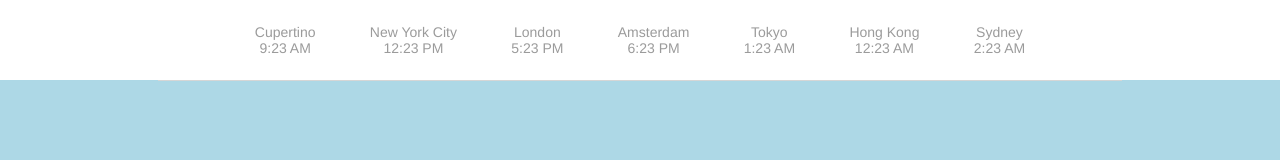
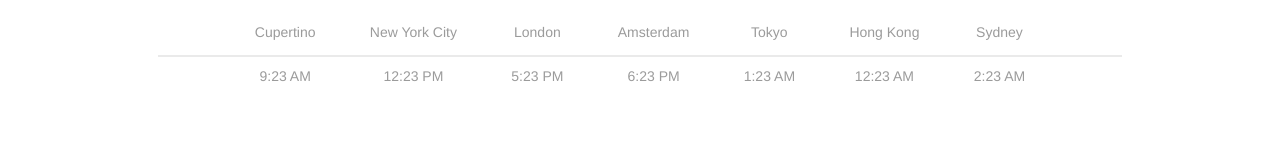
Before and after one commit to WrightRickman/city_nav, a plain HTML site: page index.html in a window 1280 px wide. Drawn offline with Linux system fonts and the light colour scheme.

Commit message:
Added styles for times

```diff
--- a/styles.css
+++ b/styles.css
@@ -14,8 +14,6 @@
 body {
   margin: 0 auto;
   font-family: Helvetica Neue, Helvetica, Arial, sans-serif;
-
-  background-color: lightblue;
 }
 
 #nav-toggle {
@@ -137,7 +135,7 @@ body {
     height: auto;
     text-align: center;
 
-    margin: 24px 8px;
+    margin: 24px 8px 0px 8px;
   }
 
   .nav__item:not(:last-of-type){
@@ -146,19 +144,19 @@ body {
 
   .nav__link.active {
     text-decoration: none;
-  }xz
+  }
 
   .clock {
     position: relative;
-    top: 44px;
+    top: 28px;
   }
 
   #line--rail {
+    top: 50%;
     left: 50%;
-    transform: translateX(-50%);
+    transform: translate(-50%, -50%);
 
     width: var(--max-width);
-    margin: 0 auto;
   }
 
   #line--active {
```
